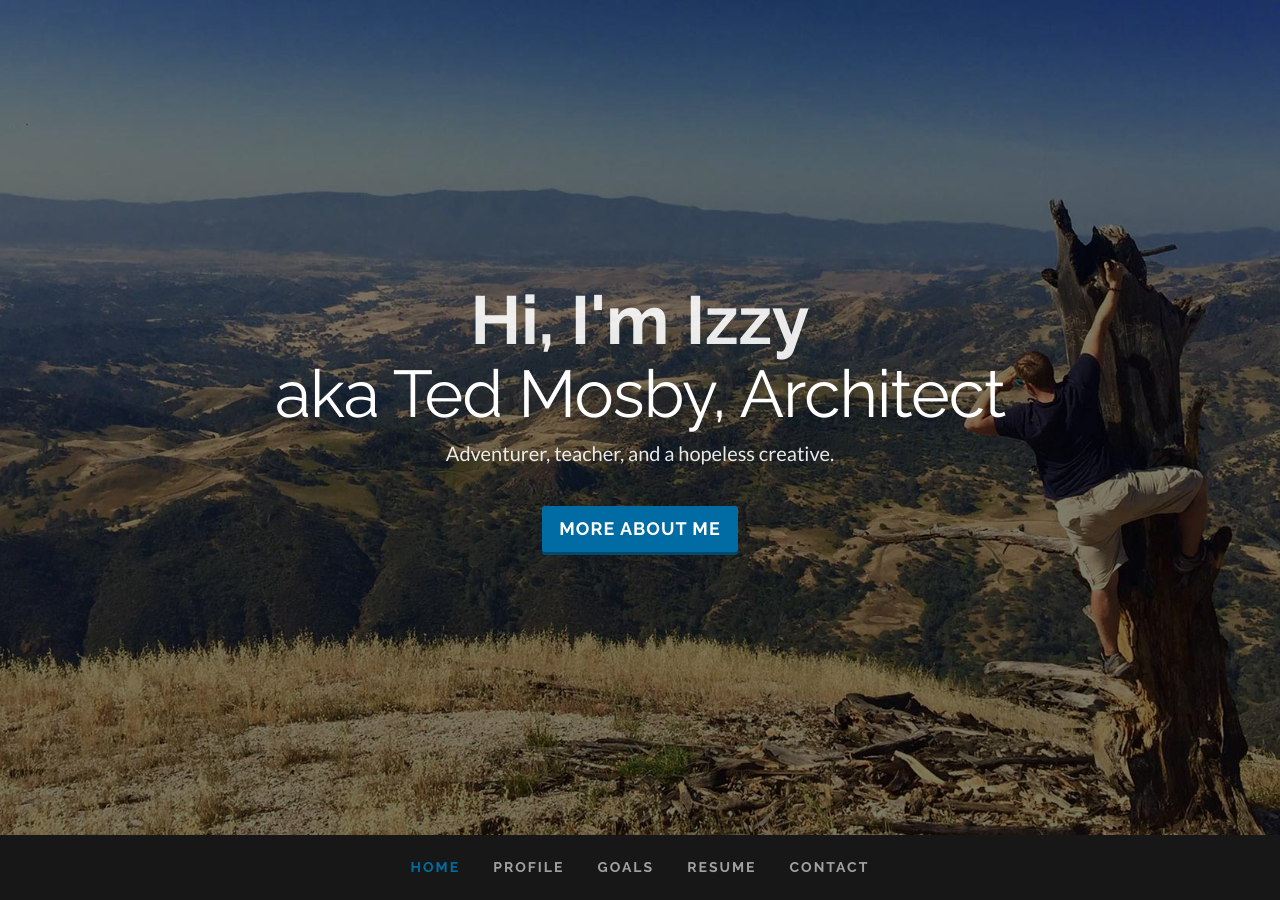
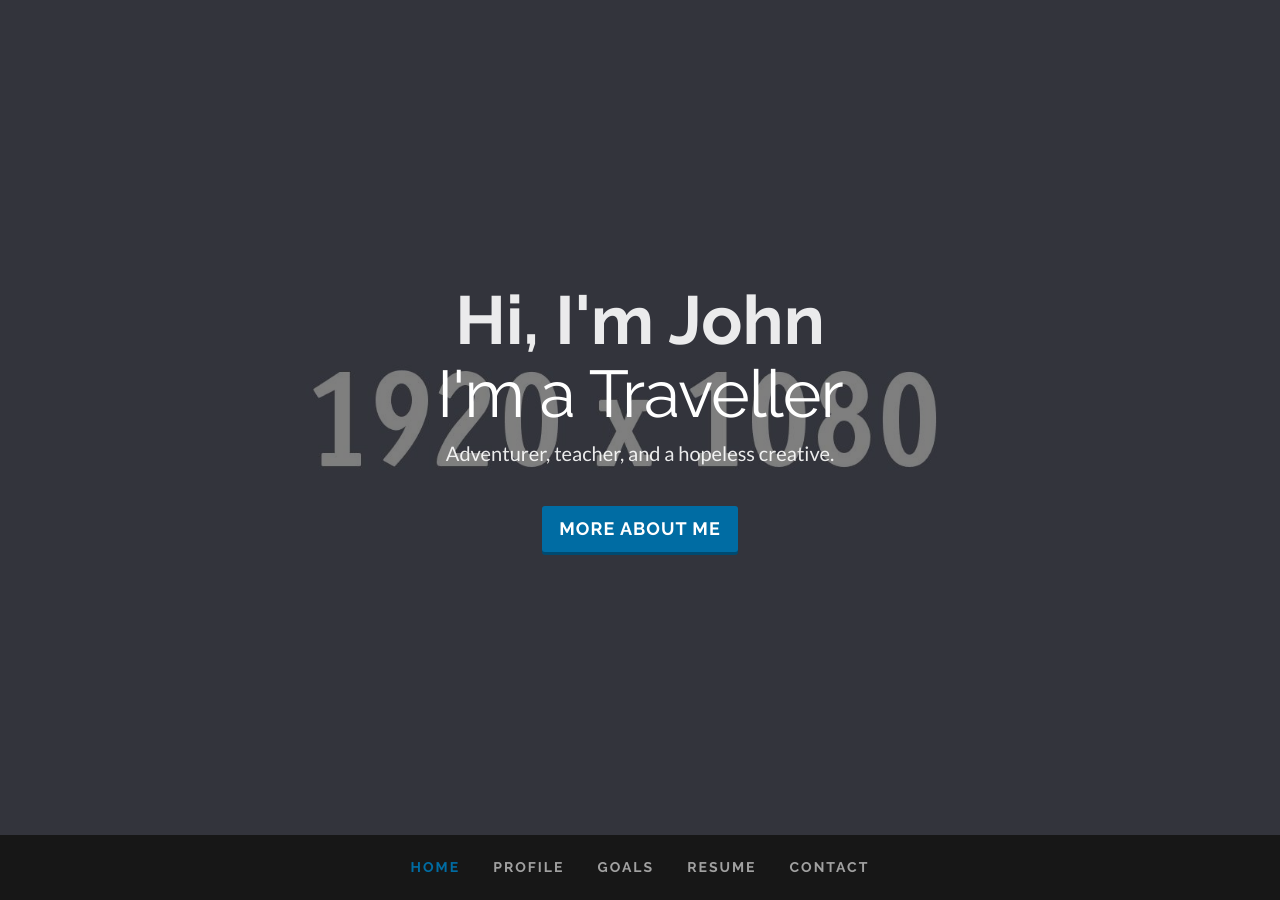
Before and after one commit to clearcareer/IskenderResume, a Jekyll site: the page built from index.html, in a window 1280 px wide and 900 px high. Built offline with Jekyll 4.4.1, drawn with Linux system fonts in a browser that asks for light colours; some web fonts are replaced.

Commit message:
Updated '/index.html' via CloudCannon

```diff
--- a/index.html
+++ b/index.html
@@ -1,23 +1,16 @@
 ---
 layout: default
 page_template_color: blue
-navbar_brand: IZZY
-full_name: Iskender Piyale-Sheard
-email: ipiyalesheard@gmail.com
-profilepic_path: /assets/images/profilepic.jpg
-background_image_path: /assets/images/backgroundimg.jpg
+navbar_brand: John
+full_name: John Smith
+email: johnsmith@example.com
+profilepic_path: /assets/images/profile-picture-2.jpg
+background_image_path: /assets/images/bg-hero.jpg
 upload_resume_path: assets/resume.pdf
 occupations:
-  - title: aka izzydoesizzy
-  - title: 'aka "The Wizard of Iz"'
-  - title: aka Batman
-  - title: 'aka Ted Mosby, Architect'
-  - title: aka Captain Planet
-  - title: "I'm a Front-End Developer"
-  - title: "I'm an Adventurer"
-  - title: "I'm an Albatraoz"
-  - title: "I'm a Gummy Bear"
-  - title: "I'm a Believer"
+  - title: "I'm a Traveller"
+  - title: "I'm an Architect"
+  - title: "I'm Superman"
 goals:
   - name: Tinkering
     icon: cog
@@ -89,7 +82,7 @@
     <header id="home" class="hero" style="background-image: url('{{ page.background_image_path }}');">
         <div class="hero-body">
             <div class="hero-text text-center">
-                <h1 class="editable">Hi, I'm Izzy</h1>
+                <h1 class="editable">Hi, I'm John</h1>
 
                 <h1 class="small"><span id="js-rotating">
                     {{ page.occupations[0].title }}
```
